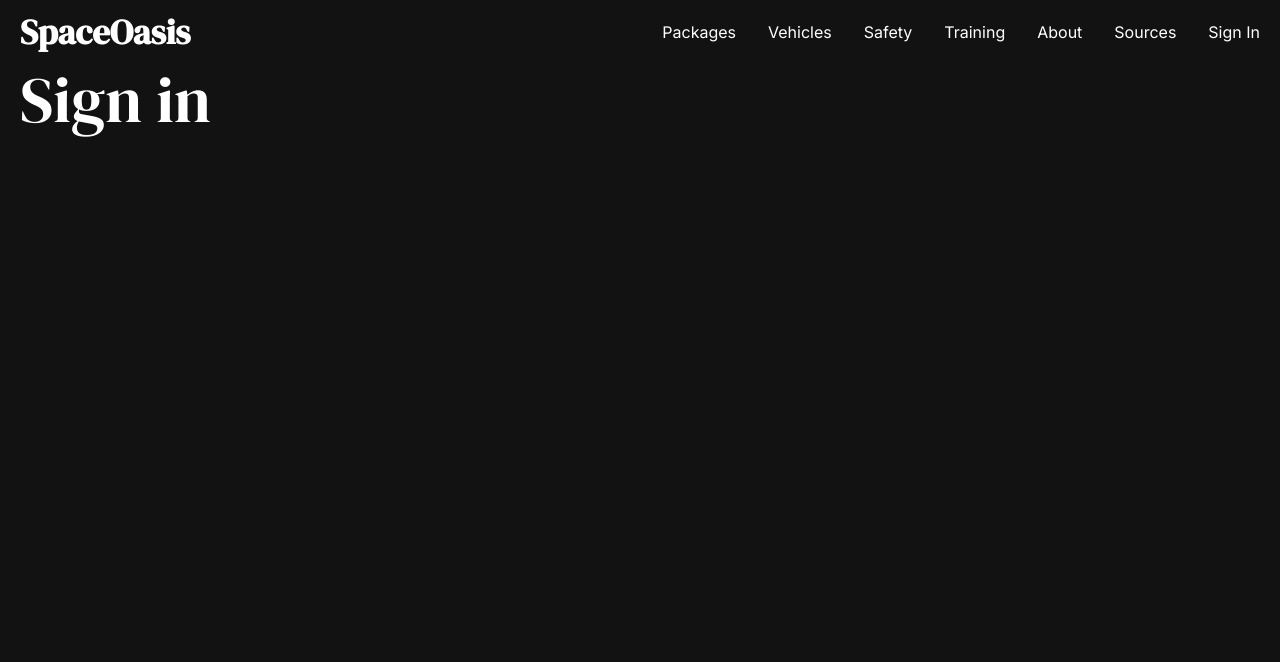
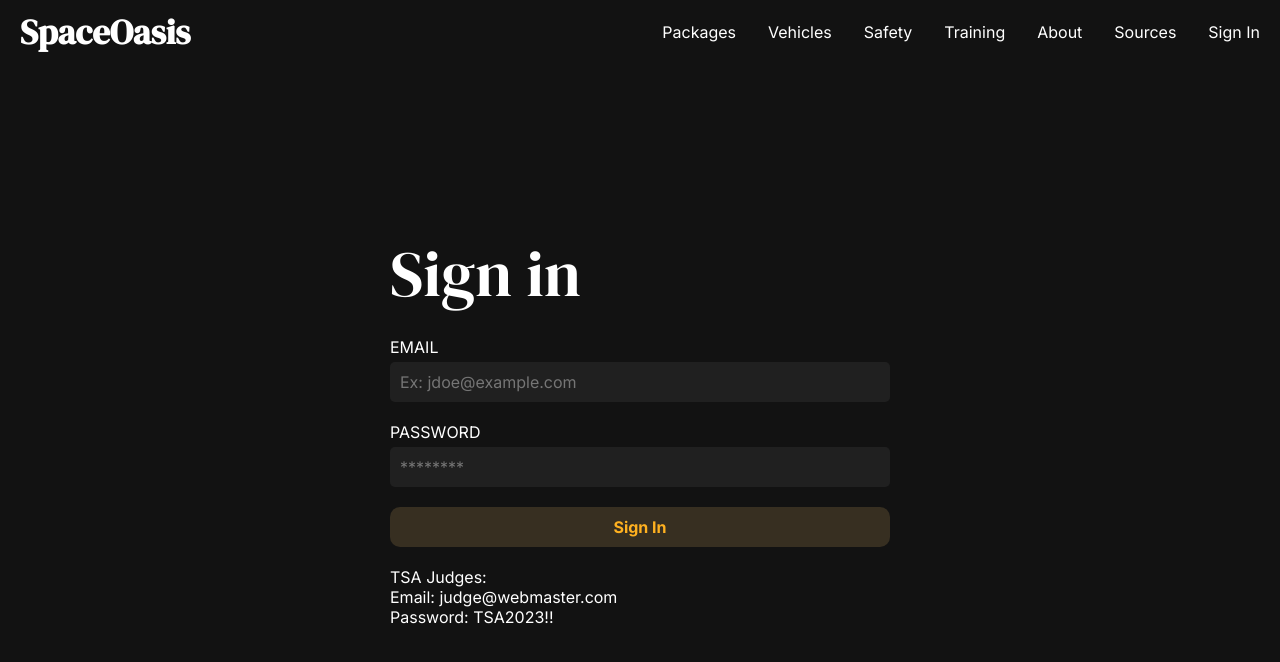
Before and after one commit to Achintya72/space-oasis, a Next.js app: page /signin in a window 1280 px wide. Shown: the top 662 px of the page. Built offline with nearby package versions, Linux system fonts and the light colour scheme.

Commit message:
Sign In Page

```diff
--- a/pages/signin/index.jsx
+++ b/pages/signin/index.jsx
@@ -1,11 +1,83 @@
-import { Wrapper, Navbar } from "../../components"
+import { Wrapper, Navbar, Button } from "../../components"
 import styles from "./signin.module.css";
+import { useState, useContext } from "react";
+import { UserContext } from "../api/_userContext";
+import getClasses from "../api/_getClasses";
+import { useRouter } from "next/router";
+
+const CREDENTIALS = {
+    email: "judge@webmaster.com",
+    password: "TSA2023!!"
+}
+
 export default function SignIn() {
+    const { changeAuth } = useContext(UserContext);
+    const [error, setError] = useState(null);
+    const [details, changeDetails] = useState({
+        email: "",
+        password: ""
+    });
+    const router = useRouter();
+
+    const handleChange = ({ target: { name, value } }) => {
+        setError(null);
+        changeDetails(prev => ({ ...prev, [name]: value }));
+    }
+
+    const handleSubmit = (e) => {
+        e.preventDefault();
+        if (details.email == CREDENTIALS.email && details.password == CREDENTIALS.password) {
+            changeAuth(true);
+            router.push("/dashboard");
+
+        }
+        else {
+            setError("Incorrect Email or Password")
+        }
+    }
+
     return (
         <div className={styles.signIn}>
-            <Wrapper>
+            <Wrapper styles={styles.container}>
                 <Navbar />
-                <h1>Sign in</h1>
+                <form onSubmit={handleSubmit} className={styles.form}>
+                    <h1>Sign in</h1>
+                    <div className={styles.formLabelPair}>
+                        <label htmlFor="email" className={"caption"}>EMAIL</label>
+                        <input
+                            name="email"
+                            type="email"
+                            onChange={handleChange}
+                            className={styles.input}
+                            value={details.email}
+                            placeholder="Ex: jdoe@example.com"
+                            autoComplete="email"
+                            required
+
+                        />
+                    </div>
+                    <div className={styles.formLabelPair}>
+                        <label htmlFor="password" className={'caption'}>PASSWORD</label>
+                        <input
+                            name="password"
+                            type="password"
+                            onChange={handleChange}
+                            className={styles.input}
+                            value={details.password}
+                            placeholder="********"
+                            autoComplete="password"
+                            required
+
+                        />
+                    </div>
+                    {error && <p className={styles.error}>{error}</p>}
+                    <Button>Sign In</Button>
+                    <div>
+                        <p>TSA Judges:</p>
+                        <p>Email: {CREDENTIALS.email}</p>
+                        <p>Password: {CREDENTIALS.password}</p>
+                    </div>
+                </form>
             </Wrapper>
         </div>
     )
--- a/pages/signin/signin.module.css
+++ b/pages/signin/signin.module.css
@@ -1,3 +1,49 @@
 .signIn {
+  display: flex;
+  flex-direction: column;
+  width: 100%;
+  flex: 1;
+}
+.container {
+  flex: 1;
+  display: flex;
+  flex-direction: column;
+}
+.input {
+  border: none;
+  padding: 10px;
+  background-color: var(--clr-background-s1);
+  color: white;
+  border-radius: 5px;
+  font-family: "Inter", sans-serif;
+  font-size: var(--font-size-p);
+}
+
+.input:focus {
+  outline: 1px solid var(--clr-background-s2);
+}
+
+.input:-webkit-autofill,
+.input:-webkit-autofill:focus {
+  -webkit-box-shadow: inset 0 0 0px 99999px var(--clr-background-s2);
+}
+
+.form {
+  display: flex;
+  flex-direction: column;
+  gap: 20px;
+  max-width: 500px;
+  margin: auto;
   width: 100%;
 }
+
+.formLabelPair {
+  display: flex;
+  flex-direction: column;
+  gap: 5px;
+}
+
+.error {
+  font-weight: 600;
+  color: #ed4337;
+}
```
